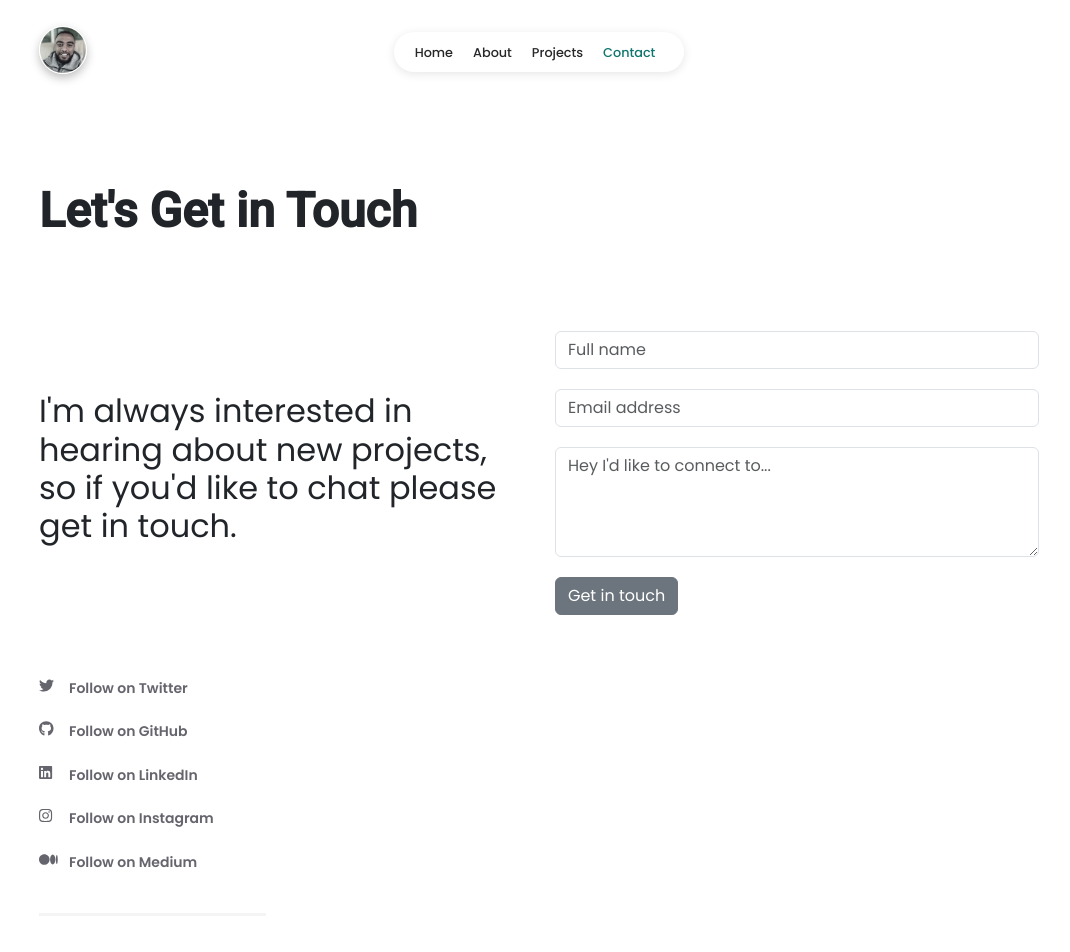
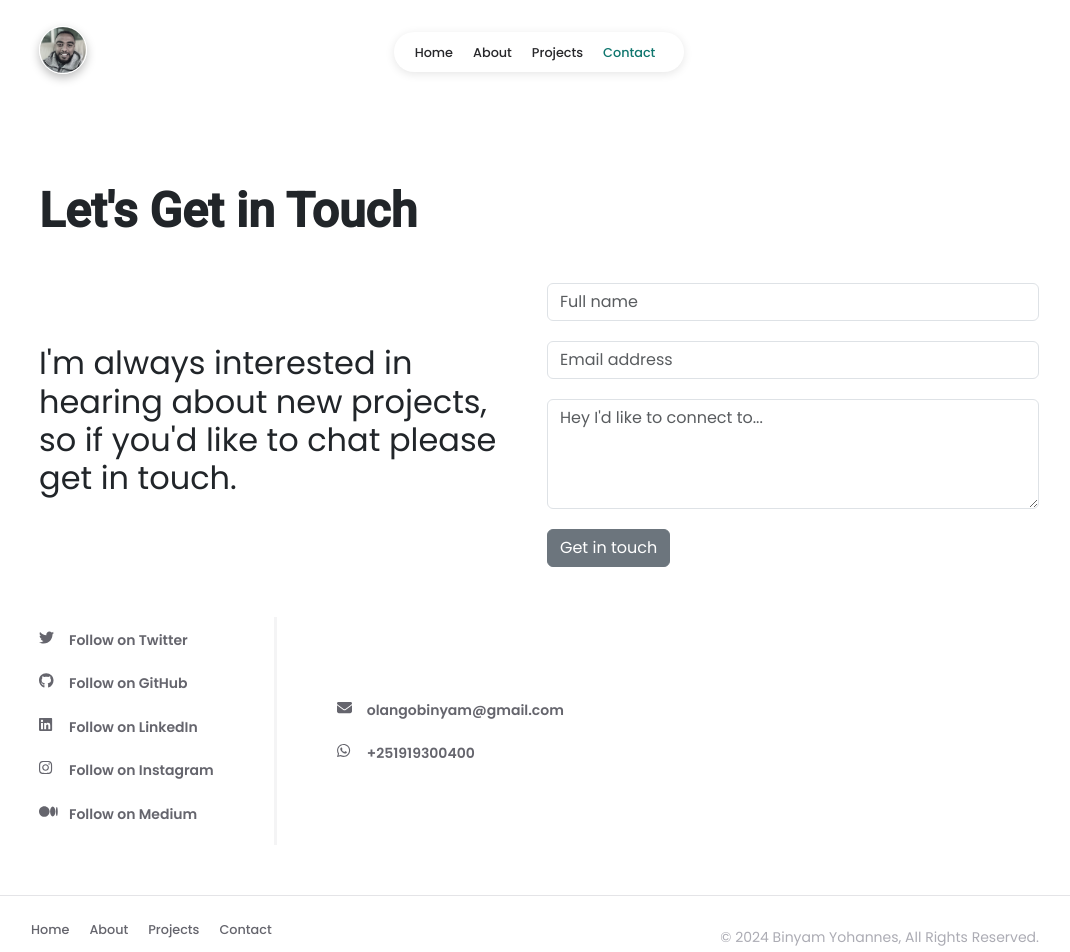
Before and after one commit to binyamolango/binyam_yohannes, a React (Create React App) app: page /contact in a window 1280 px wide. Shown: the top 952 px of the page, without its empty margins (101-1171 px from the left). Built offline with nearby package versions, Linux system fonts and the light colour scheme.

Commit message:
Update style

```diff
--- a/src/pages/styles/contact.css
+++ b/src/pages/styles/contact.css
@@ -39,9 +39,9 @@
 
 .contact_row {
   display: flex;
-  gap: 2em;
+  gap: 1em;
   align-items: center;
-  margin: 4em 0 0 0;
+  margin: 1em 0 0 0;
 }
 
 .contact_row h1 {
@@ -67,9 +67,25 @@
   color: rgb(15 118 110);
 }
 
+.social__medias__cont {
+  display: flex;
+}
+
+.email::before {
+  border: none;
+}
+
+.email {
+  margin-top: -10px;
+  padding-left: 60px;
+  margin-left: 60px;
+  padding-top: 20px;
+  border-left: 3px solid #f4f4f5;
+}
+
 @media screen and (max-width: 1024px) {
   .contact_row {
-    margin: 2em 0 0 0;
+    margin: 1.5em 0 0 0;
   }
 
   .contact_row h1 {
@@ -82,7 +98,7 @@
 @media screen and (max-width: 768px) {
   .contact_row {
     flex-wrap: wrap;
-    margin: 2em 0 0 0;
+    margin: 1.5em 0 0 0;
   }
 
   .contact_row h1 {
@@ -91,3 +107,19 @@
     font-weight: 400;
   }
 }
+
+@media (max-width: 600px) {
+  .social__medias__cont {
+    display: block;
+  }
+
+  .email {
+    border: 0;
+    margin: 0;
+    padding: 0;
+  }
+
+  .email::before {
+    border-top: 3px solid #f4f4f5;
+  }
+}
```
